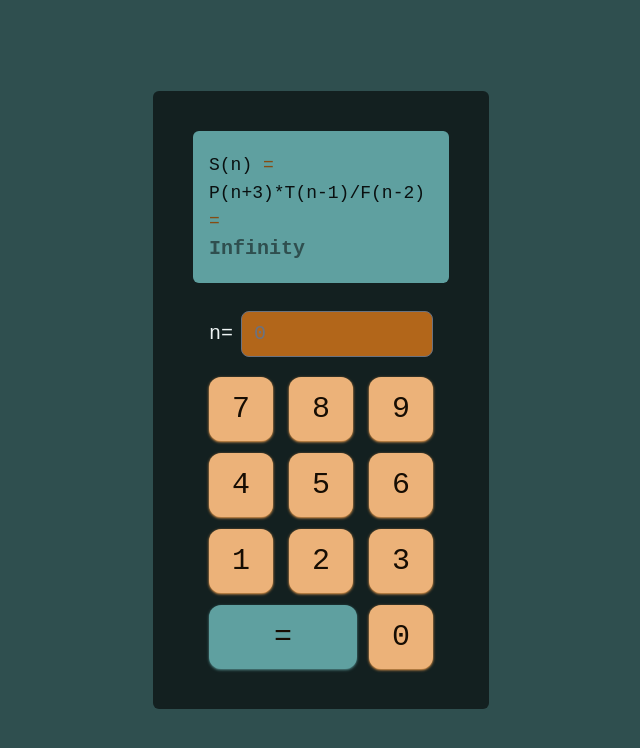
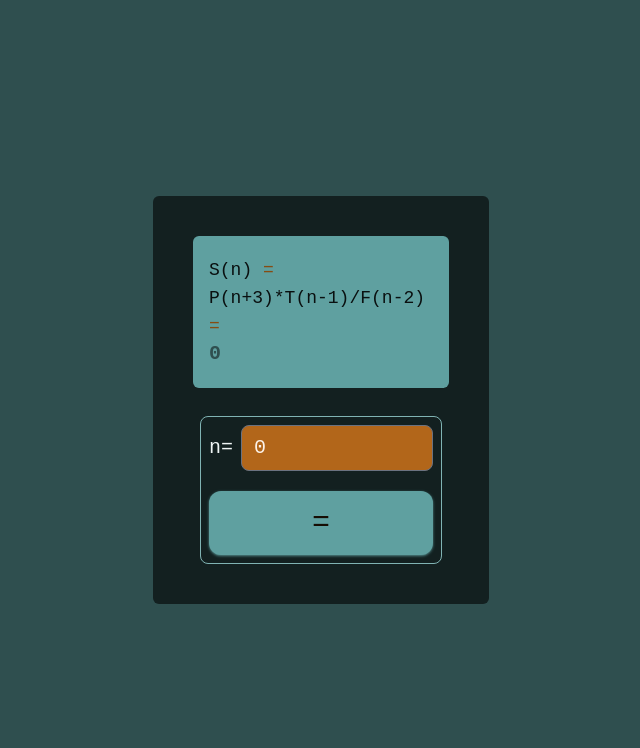
Before and after one commit to BetaKrankri/series-ts, a React (Vite) app: page / in a window 1280 px wide. Shown: the top 748 px of the page, without its empty margins (319-959 px from the left). Built offline with nearby package versions, Linux system fonts and the light colour scheme.

Commit message:
chore: done!

```diff
--- a/src/App.tsx
+++ b/src/App.tsx
@@ -1,12 +1,18 @@
 import ResultDisplay from "./components/ResultDisplay.tsx";
 import Form from "./components/Form.tsx";
+import Brain from "./components/Brain.tsx";
+import { useState } from "react";
 
 function App() {
+  const [term, setTerm] = useState(0);
+  const [result, setResult] = useState(0);
+
   return (
     <div className="App flex items-center justify-center w-full h-screen ">
       <div className="SeriesCalculator flex flex-col items-center gap-7 p-10 bg-[#132020] rounded-md">
-        <ResultDisplay />
-        <Form />
+        <Brain setResult={setResult} term={term} />
+        <ResultDisplay result={result} />
+        <Form setTerm={setTerm} />
       </div>
     </div>
   );
--- /dev/null
+++ b/src/components/Brain.tsx
@@ -0,0 +1,17 @@
+import React, { useEffect } from "react";
+import Calculus from "../Calculus";
+
+type Props = {
+  term: number;
+  setResult: React.Dispatch<React.SetStateAction<number>>;
+};
+
+function Brain({ term, setResult }: Props) {
+  useEffect(() => {
+    setResult(() => Calculus.serie(term));
+  }, [term, setResult]);
+
+  return <></>;
+}
+
+export default Brain;
--- a/src/components/Form.tsx
+++ b/src/components/Form.tsx
@@ -1,4 +1,7 @@
-type Props = {};
+import { useState } from "react";
+type Props = {
+  setTerm: React.Dispatch<React.SetStateAction<number>>;
+};
 
 const SERIES = {
   tri: "Triangular",
@@ -7,37 +10,33 @@ const SERIES = {
   ser: "Crazy Serie",
 };
 
-export default function Form({}: Props) {
+export default function Form({ setTerm }: Props) {
+  const [input, setInput] = useState("0");
+
   function renderButonery() {
     const buttons: React.ReactNode[] = [];
     for (let i = 9; i >= 0; i--) {
       buttons.push(
-        <button
+        <div
           key={i}
-          className="Button text-3xl w-16 h-16 rounded-xl text-[#160D03] bg-[#ECB279] hover:bg-[#E5994D] active:bg-[#B2661A] shadow shadow-[#E5994D] active:shadow-none active:translate-y-0.5 animation-all"
-          onClick={(e) => {
-            e.preventDefault();
-          }}
+          className="Button cursor-pointer text-3xl w-16 h-16 rounded-xl text-[#160D03] bg-[#ECB279] hover:bg-[#E5994D] active:bg-[#B2661A] shadow shadow-[#E5994D] active:shadow-none active:translate-y-0.5 animation-all"
+          onClick={(e) => {}}
         >
           {i}
-        </button>
+        </div>
       );
     }
-    buttons.push(
-      <button
-        className="Button flex-1 text-3xl w-16 h-16 rounded-xl text-[#160D03] bg-[#5FA0A0] hover:bg-[#4C8080] active:bg-[#396060] shadow shadow-[#4C8080] active:shadow-none active:translate-y-0.5 animation-all"
-        onClick={(e) => {
-          e.preventDefault();
-        }}
-      >
-        =
-      </button>
-    );
     return buttons;
   }
 
   return (
-    <form className="Form flex flex-col gap-5 items-center">
+    <form
+      className="Form flex flex-col gap-5 items-center  border border-[#80b3b3] rounded-lg p-2"
+      onSubmit={(e) => {
+        e.preventDefault();
+        setTerm(parseInt(input));
+      }}
+    >
       <div className="flex gap-2 items-center w-full">
         <p className="text-xl text-[#EFF5F5]">n=</p>
         <input
@@ -47,6 +46,10 @@ export default function Form({}: Props) {
           className="rounded-lg bg-[#B2661A] text-[#FCF2E9] text-xl w-full"
           min={0}
           max={1000}
+          value={input}
+          onChange={(e) => {
+            setInput(e.target.value);
+          }}
         />
       </div>
       {/* <select className="rounded-lg bg-[#B2661A] text-[#FCF2E9] text-xl w-full decoration-pink-700">
@@ -57,7 +60,10 @@ export default function Form({}: Props) {
         ))}
       </select> */}
       <div className="Buttonery w-56 flex flex-row-reverse flex-wrap justify-between gap-3">
-        {renderButonery()}
+        {/* {renderButonery()} */}
+        <button className="Button flex-1 text-3xl w-16 h-16 rounded-xl text-[#160D03] bg-[#5FA0A0] hover:bg-[#4C8080] active:bg-[#396060] shadow shadow-[#4C8080] active:shadow-none active:translate-y-0.5 animation-all">
+          =
+        </button>
       </div>
     </form>
   );
--- a/src/components/ResultDisplay.tsx
+++ b/src/components/ResultDisplay.tsx
@@ -1,6 +1,8 @@
-type Props = {};
+type Props = {
+  result: number;
+};
 
-export default function ResultDisplay({}: Props) {
+export default function ResultDisplay({ result }: Props) {
   return (
     <div className="ResultDisplay w-64 h-full rounded-md bg-[#5FA0A0] px-4 py-5 text-lg text-[#0A1010]">
       <p>
@@ -9,7 +11,7 @@ export default function ResultDisplay({}: Props) {
       <p>
         P(n+3)*T(n-1)/F(n-2) <span className="text-[#864C13]">=</span>
       </p>
-      <p className="text-[#2F4F4F] font-bold text-xl">Infinity</p>
+      <p className="text-[#2F4F4F] font-bold text-xl">{String(result)}</p>
     </div>
   );
 }
```
